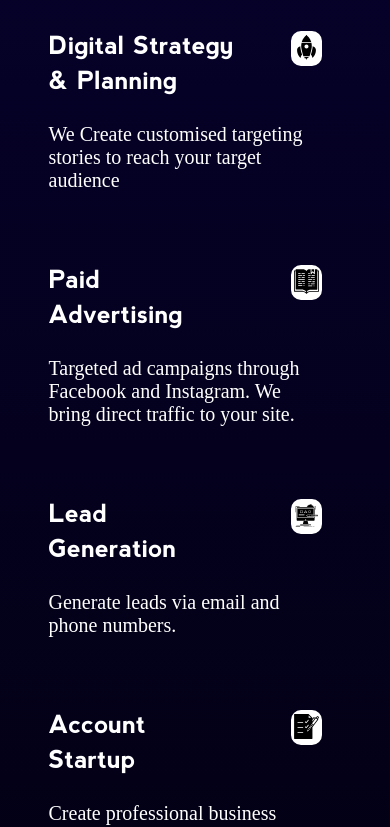
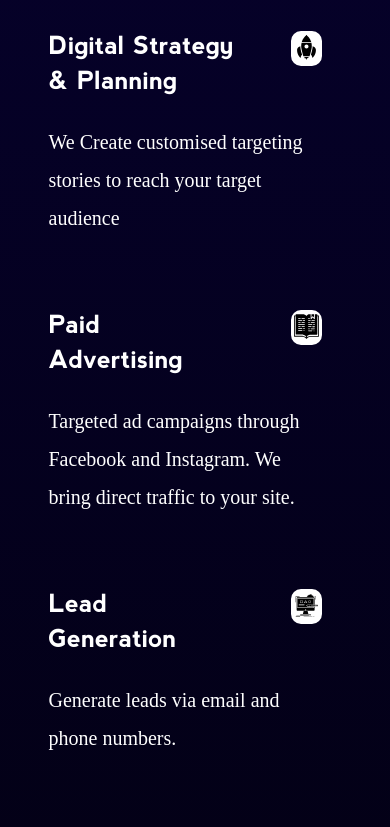
Before and after one commit to bugcrusher07/FushiiMedia, a Next.js app in the folder fushiimediafrontend/: page / in a window 390 px wide. Shown: the part 940-1767 px from the top of the page. Built offline with nearby package versions, Linux system fonts and the light colour scheme.

Commit message:
plz god plz

```diff
--- a/fushiimediafrontend/app/page.module.css
+++ b/fushiimediafrontend/app/page.module.css
@@ -501,7 +501,7 @@ height:1400px;
 }
 
 .idkm{
-  height:1700px;
+  height:1800px;
 }
 .option_svg{
   margin-left:50px;
@@ -540,6 +540,7 @@ height:1400px;
 
 .idev2{
   margin-top:25px;
+  line-height:38px;
   margin-bottom:70px;
 }
 
@@ -558,7 +559,7 @@ height:1400px;
 
 @media (max-width:430px){
   .idkm{
-    height:2100px;
+    height:2200px;
   }
 }
 
```
